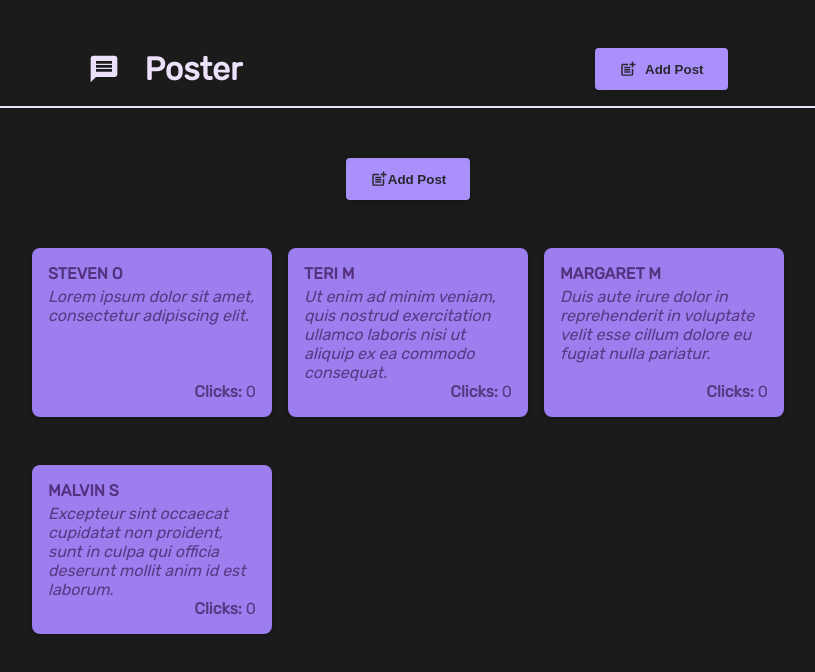
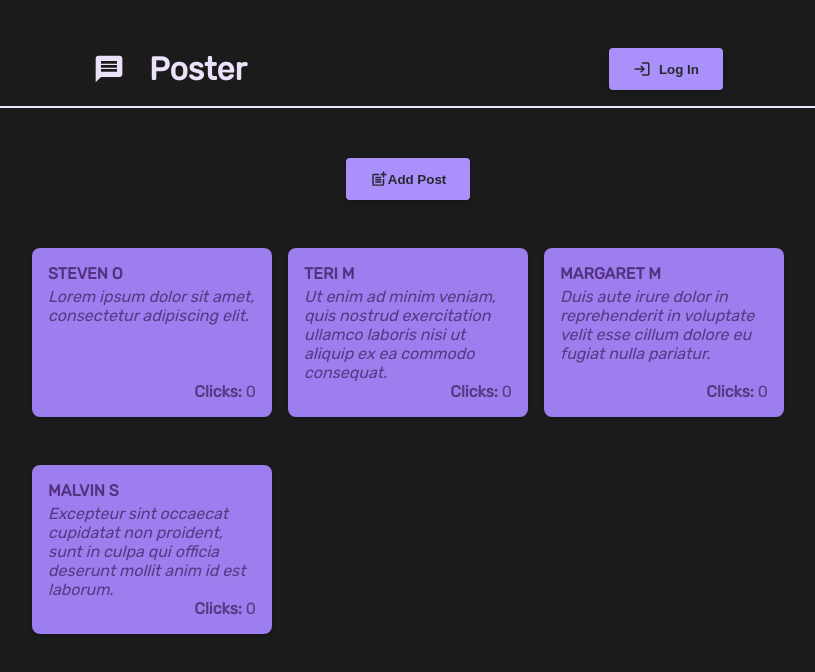
Before and after one commit to chyla95/Poster, a React (Create React App) app: page / in a window 1280 px wide. Shown: the top 672 px of the page, without its empty margins (232-1047 px from the left). Built offline with nearby package versions, Linux system fonts and the light colour scheme.

Commit message:
Add Remove AddPost button from the header and add LogIn instead

```diff
--- a/src/App.js
+++ b/src/App.js
@@ -1,28 +1,13 @@
-import styles from "./App.module.css";
 import Posts from "./components/Posts/Posts";
 import AddPostModal from "./components/General/Overlays/Modals/AddPostModal";
 import Header from "./components/Header/Header";
 import { useState } from "react";
 
 function App() {
-  const [isAddPostModalVisible, setIsAddPostModalVisible] = useState(false);
-
-  const showAddPostModal = (event) => {
-    setIsAddPostModalVisible(true);
-  };
-
-  const hideAddPostModal = (event) => {
-    setIsAddPostModalVisible(false);
-  };
-
   return (
     <>
-      <Header showAddPostModal={showAddPostModal} />
+      <Header />
       <main>
-        <AddPostModal
-          isVisible={isAddPostModalVisible}
-          hideAddPostModal={hideAddPostModal}
-        />
         <Posts />
       </main>
     </>
--- a/src/components/Header/Header.js
+++ b/src/components/Header/Header.js
@@ -1,4 +1,4 @@
-import { MdPostAdd, MdMessage } from "react-icons/md";
+import { MdLogin, MdMessage } from "react-icons/md";
 
 import classes from "./Header.module.css";
 
@@ -10,9 +10,9 @@ function Header(props) {
         Poster
       </h1>
       <p>
-        <button className={classes.button} onClick={props.showAddPostModal}>
-          <MdPostAdd size={18} />
-          Add Post
+        <button className={classes.button} onClick={() => console.log("...")}>
+          <MdLogin size={18} />
+          Log In
         </button>
       </p>
     </header>
```
